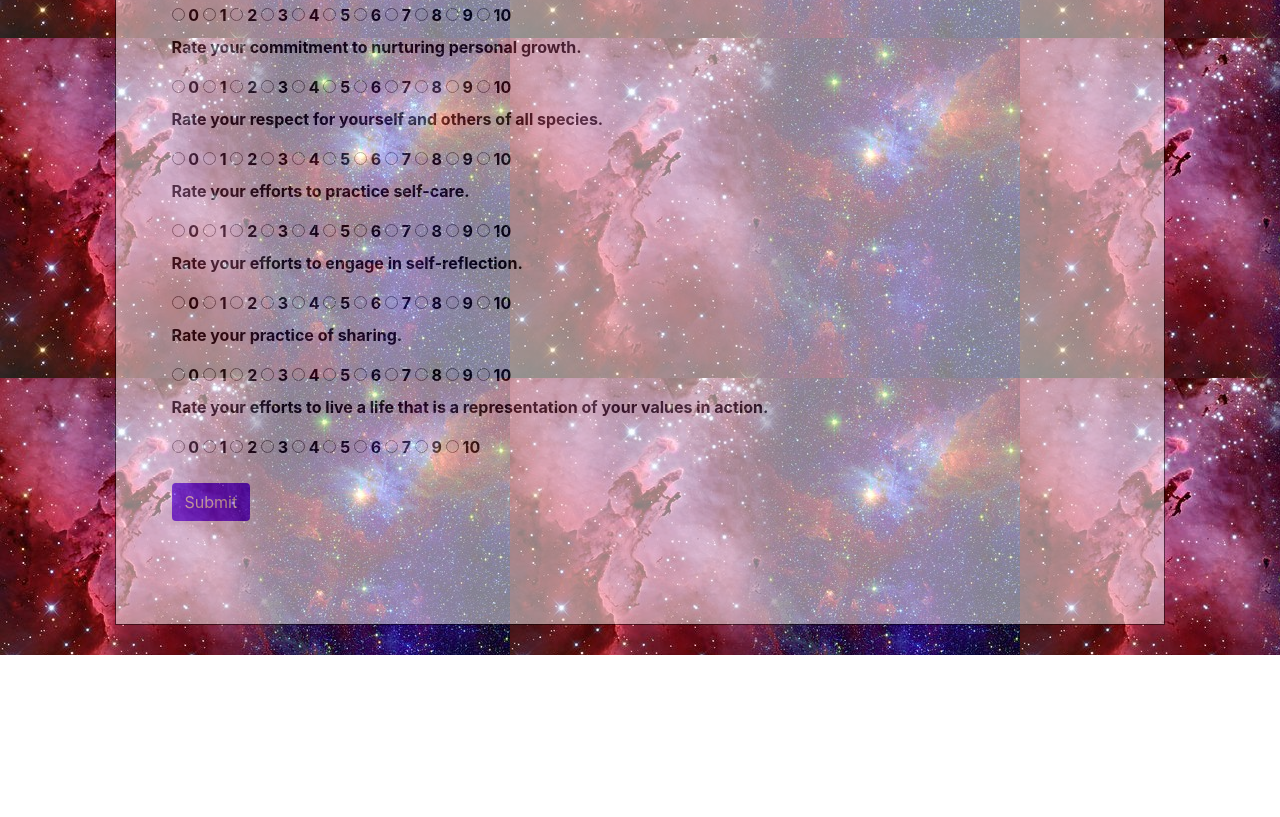
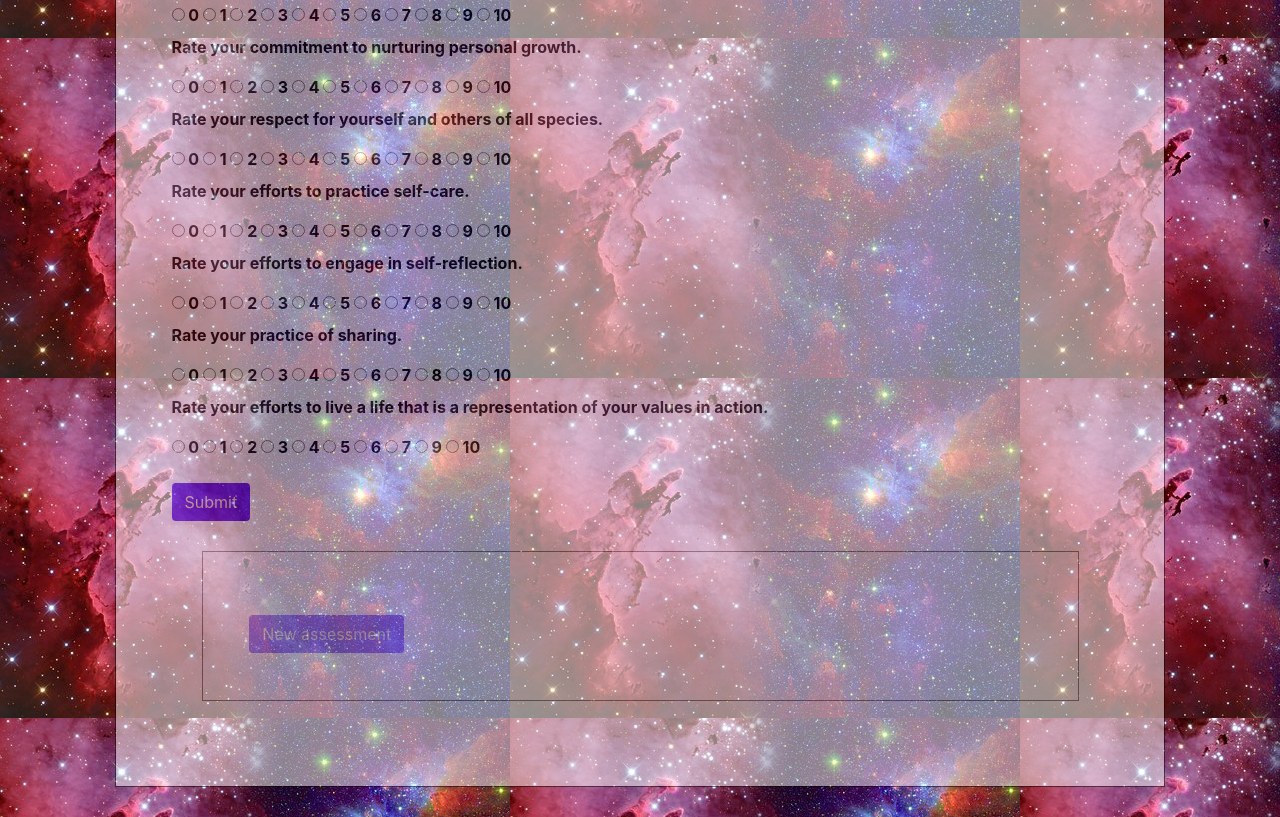
Before and after one commit to jessicarubinwilliams/super-galactic-age-calculator, a website built with webpack: page src/index.html in a window 1280 px wide. Shown: the part 1322-2139 px from the top of the page. Before the commit the page ends 1977 px from the top, so only its background shows below. Built offline with nearby package versions, Linux system fonts and the light colour scheme.

Commit message:
Add output div & start-over btn.

```diff
--- a/src/index.html
+++ b/src/index.html
@@ -11,7 +11,7 @@
       <h1 class="text-center big-top-margin">Learn your age and estimated life expectancy throughout the Solar System
       </h1>
     </div>
-    <form id="user-input" class="form-group transparent-box">
+    <form id="user-input" class="transparent-box">
       <h4 class="text-center mb-3">The future is unknowable but leading a thoughtful life can help the years you spend in the multiverse feel satisfying and contribute to longevity.</h4>
       <p>As the length of a solar year varies from planet to planet, your age and life expectancy are relative from planet to planet. Enter your date of birth on Earth and answer a few questions regarding factors for determining life expectancy to learn your age and estimated years left to live throughout the Solar System.</p>
       <div class="form-group">
@@ -483,9 +483,13 @@
             <input type="radio" name="valuesInAction" value="10"> 10
           </label>
         </div>
-        <button type="submit" class="btn mt-3 mb-5">Submit</button>
+        <button type="submit" class="btn mt-3">Submit</button>
     </form>
+    <div id="output" class="transparent-box">
+      <form id="start-over">
+        <button type="submit" class="btn mt-3">New assessment</button>
+      </form>
+    </div>
   </div>
 </body>
-
 </html>
```
